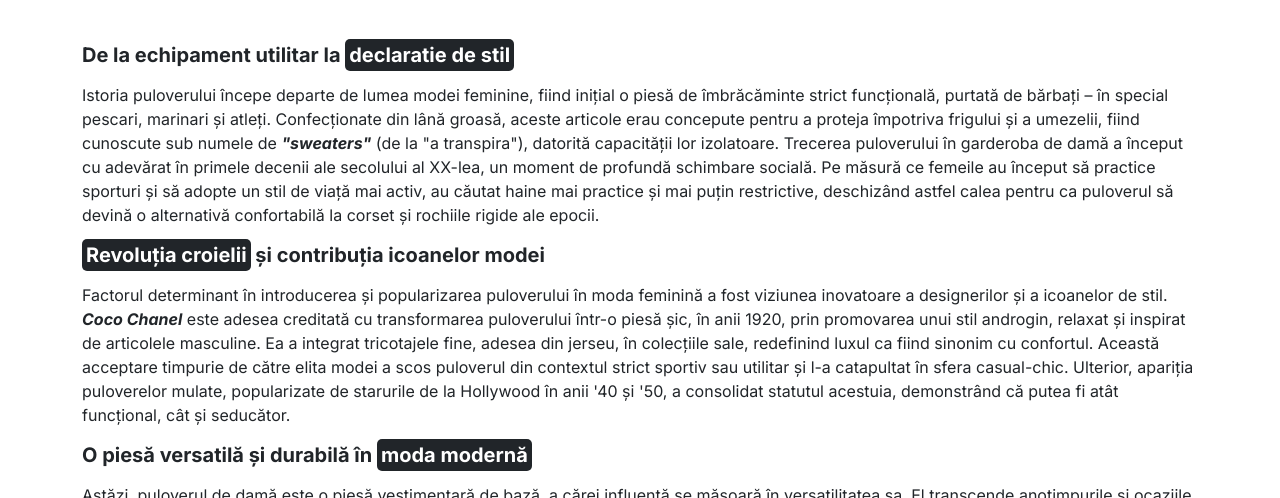
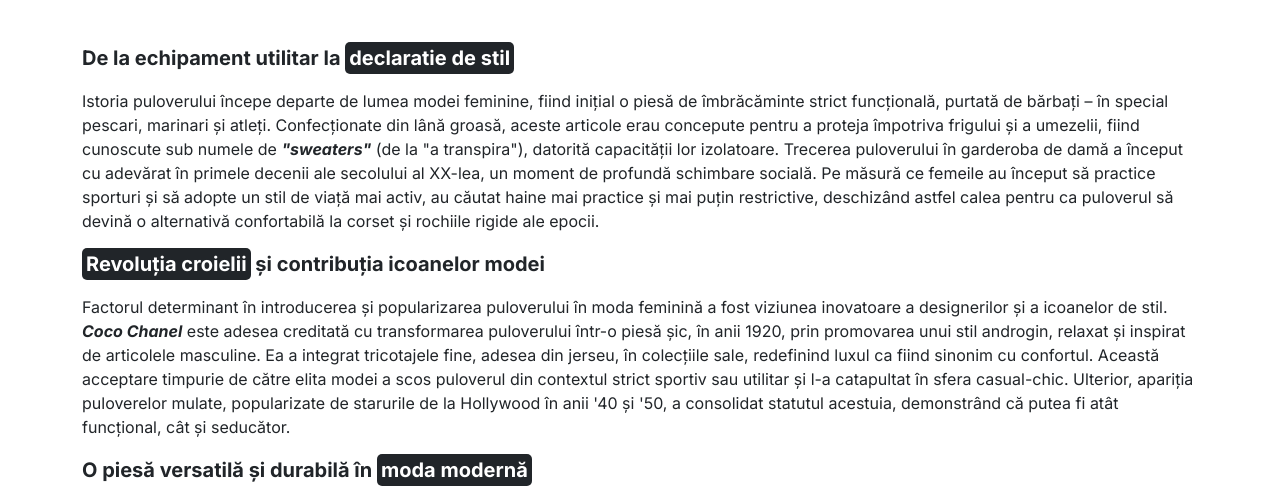
Before and after one commit to daniel-savescu/oldstreetshop, a plain HTML site: page pulovere_dama.html in a window 1280 px wide. Shown: the part 237-735 px from the top of the page. Drawn offline with nearby package versions, Linux system fonts and the light colour scheme.

Commit message:
added line hight base to subtitles of pulovere dama

```diff
--- a/pulovere_dama.html
+++ b/pulovere_dama.html
@@ -50,7 +50,7 @@
     <div class="container">
         <h1 class="text-center mt-5  mb-3 fw-bold title">Old Street Shop</h1>
         <h2 class="subtitle mb-5 text-center border-bottom border-1 border-dark">Pulovere damă</h2>
-        <h5 class="fw-bold mb-3">De la echipament utilitar la <span
+        <h5 class="fw-bold mb-3 lh-base">De la echipament utilitar la <span
                 class="bg-dark p-1 text-white border-rounder">declaratie de stil</span></h5>
         <p>Istoria puloverului începe departe de lumea modei feminine, fiind inițial o piesă de îmbrăcăminte strict
             funcțională, purtată de bărbați – în special pescari, marinari și atleți. Confecționate din lână groasă,
@@ -62,7 +62,8 @@
             căutat haine mai practice și mai puțin restrictive, deschizând astfel calea pentru ca puloverul să devină o
             alternativă confortabilă la corset și rochiile rigide ale epocii.
         </p>
-        <h5 class="fw-bold mb-3"><span class="bg-dark p-1 text-white border-rounder">Revoluția croielii</span> și
+        <h5 class="fw-bold mb-3 lh-base"><span class="bg-dark p-1 text-white border-rounder">Revoluția croielii</span>
+            și
             contribuția icoanelor modei</h5>
         <p>
             Factorul determinant în introducerea și popularizarea puloverului în moda feminină a fost viziunea
@@ -75,7 +76,7 @@
             mulate, popularizate de starurile de la Hollywood în anii '40 și '50, a consolidat statutul acestuia,
             demonstrând că putea fi atât funcțional, cât și seducător.
         </p>
-        <h5 class="fw-bold mb-3">O piesă versatilă și durabilă în <span
+        <h5 class="fw-bold mb-3 lh-base">O piesă versatilă și durabilă în <span
                 class="bg-dark p-1 text-white border-rounder">moda modernă</span></h5>
         <p>
             Astăzi, puloverul de damă este o piesă vestimentară de bază, a cărei influență se măsoară în versatilitatea
```
